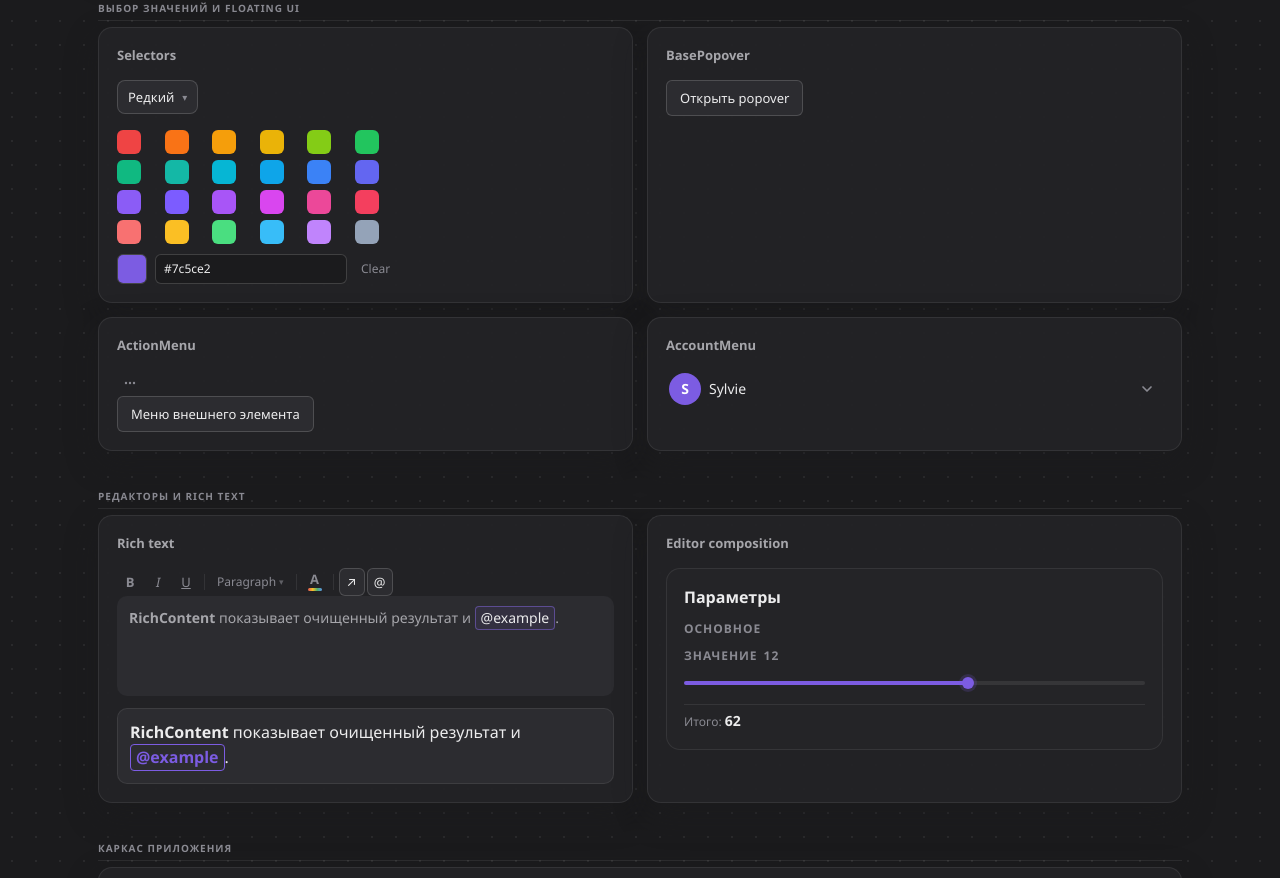
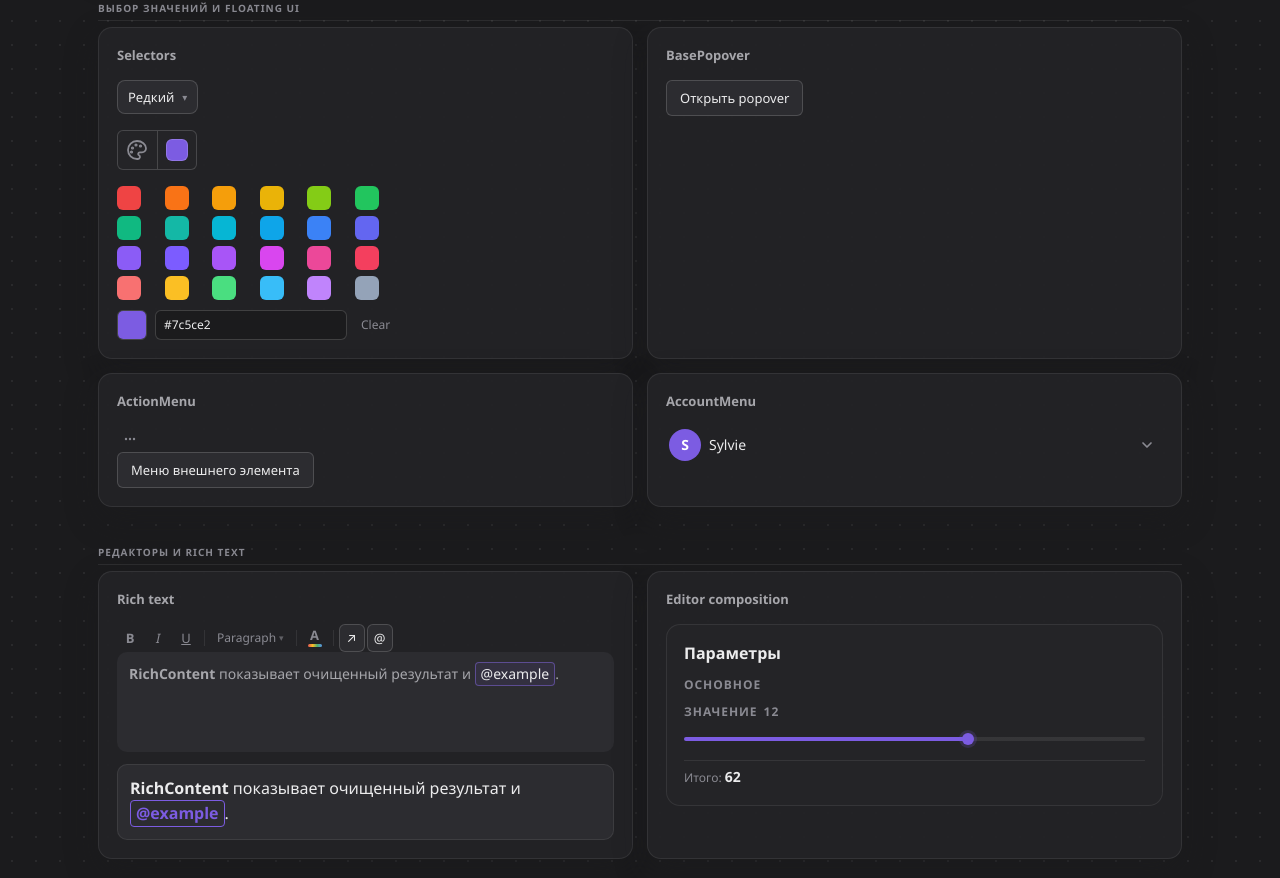
Before and after one commit to SylvieShare/share-ui, a Vue app: page / in a window 1280 px wide. Shown: the part 3375-4253 px from the top of the page. Built offline with nearby package versions, Linux system fonts and the light colour scheme.

Commit message:
Добавить кнопку выбора цвета с палитрой и образцом

```diff
--- a/package.json
+++ b/package.json
@@ -1,6 +1,6 @@
 {
   "name": "@sylvieshare/share-ui",
-  "version": "0.33.0",
+  "version": "0.34.0",
   "description": "Shared Vue 3 design tokens, UI primitives and headless interactions for SylvieShare applications.",
   "type": "module",
   "main": "./dist/share-ui.js",
--- a/src/components/floating/ColorPresetPicker.vue
+++ b/src/components/floating/ColorPresetPicker.vue
@@ -4,7 +4,12 @@
   </div>
 
   <span v-else ref="anchorEl" class="cpp-host">
-    <slot name="trigger" :toggle="toggle" :open="open" :value="modelValue">
+    <button v-if="variant === 'button'" type="button" class="cpp-button"
+      :aria-label="ariaLabel" :title="ariaLabel" :aria-expanded="open" aria-haspopup="dialog" @click="toggle">
+      <span class="cpp-button-icon" aria-hidden="true"><slot name="icon"><svg viewBox="0 0 24 24" fill="none" stroke="currentColor" stroke-width="1.8" stroke-linecap="round" stroke-linejoin="round"><path d="M12 3a9 9 0 1 0 0 18h1a2 2 0 0 0 1-3.7 1.6 1.6 0 0 1 .8-3H17a4 4 0 0 0 4-4C21 6.4 17 3 12 3Z"/><circle cx="7.5" cy="10" r=".7"/><circle cx="11" cy="7" r=".7"/><circle cx="15.5" cy="8" r=".7"/><circle cx="6.5" cy="14" r=".7"/></svg></slot></span>
+      <span class="cpp-button-color" aria-hidden="true"><span :style="{ background: modelValue || 'var(--bg)' }" /></span>
+    </button>
+    <slot v-else name="trigger" :toggle="toggle" :open="open" :value="modelValue">
       <button
         type="button"
         class="cpp-swatch"
@@ -51,6 +56,7 @@ const props = defineProps({
   customLabel: { type: String, default: 'Custom color' },
   ariaLabel: { type: String, default: 'Choose color' },
   inline: { type: Boolean, default: false },
+  variant: { type: String, default: 'swatch', validator: value => ['swatch', 'button'].includes(value) },
   placement: { type: String, default: 'bottom-start' },
   zIndex: { type: Number, default: 4000 },
 })
@@ -183,6 +189,13 @@ const ColorGrid = defineComponent({
 <style scoped>
 .cpp-host { position: relative; display: inline-flex; flex-shrink: 0; }
 
+.cpp-button { display: inline-flex; width: 80px; height: 40px; padding: 0; align-items: center; background: var(--surface); border: 1px solid var(--border-strong); border-radius: var(--r-sm); color: var(--text-muted); cursor: pointer; transition: color .2s, border-color .2s; }
+.cpp-button:hover, .cpp-button[aria-expanded="true"] { color: var(--accent); border-color: var(--accent); }
+.cpp-button:focus-visible { outline: 2px solid var(--accent); outline-offset: 2px; }
+.cpp-button-icon, .cpp-button-color { width: 50%; height: 100%; display: grid; place-items: center; }
+.cpp-button-icon :deep(svg) { width: 24px; height: 24px; }
+.cpp-button-color { border-left: 1px solid var(--border-strong); }
+.cpp-button-color > span { width: 20px; height: 20px; border-radius: var(--r-sm); border: 1px solid var(--border-strong); }
 .cpp-swatch {
   width: 22px;
   height: 22px;
--- a/src/gallery/ComponentGallery.vue
+++ b/src/gallery/ComponentGallery.vue
@@ -213,6 +213,7 @@
               aria-label="Выбрать редкость"
               searchable
             />
+            <ColorPresetPicker v-model="colorValue" variant="button" aria-label="Цвет кнопкой" allow-custom />
             <ColorPresetPicker v-model="colorValue" inline allow-custom allow-clear />
           </div>
         </article>
--- a/src/index.d.ts
+++ b/src/index.d.ts
@@ -183,6 +183,7 @@ export const ValueSelect: DefineComponent<{
 }>
 
 export const ColorPresetPicker: DefineComponent<{
+  variant?: 'swatch' | 'button'
   modelValue?: string
   colors?: string[]
   columns?: number
```
Also changed, not shown: 7 other files (tests, documents, lock files or other folders).
